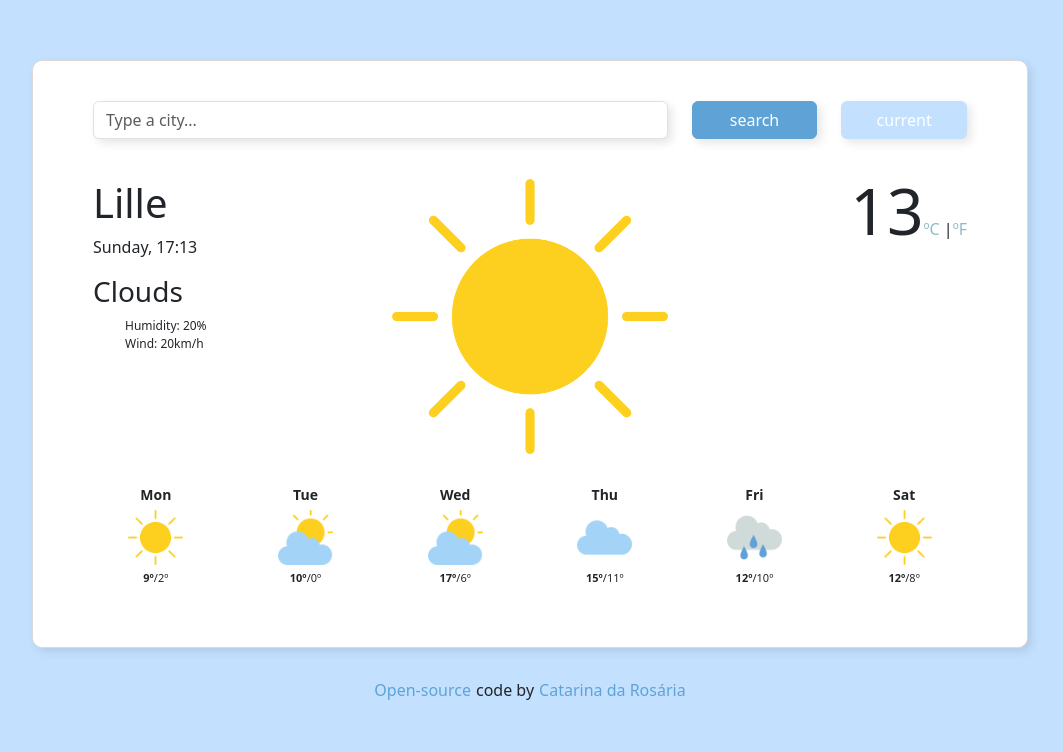
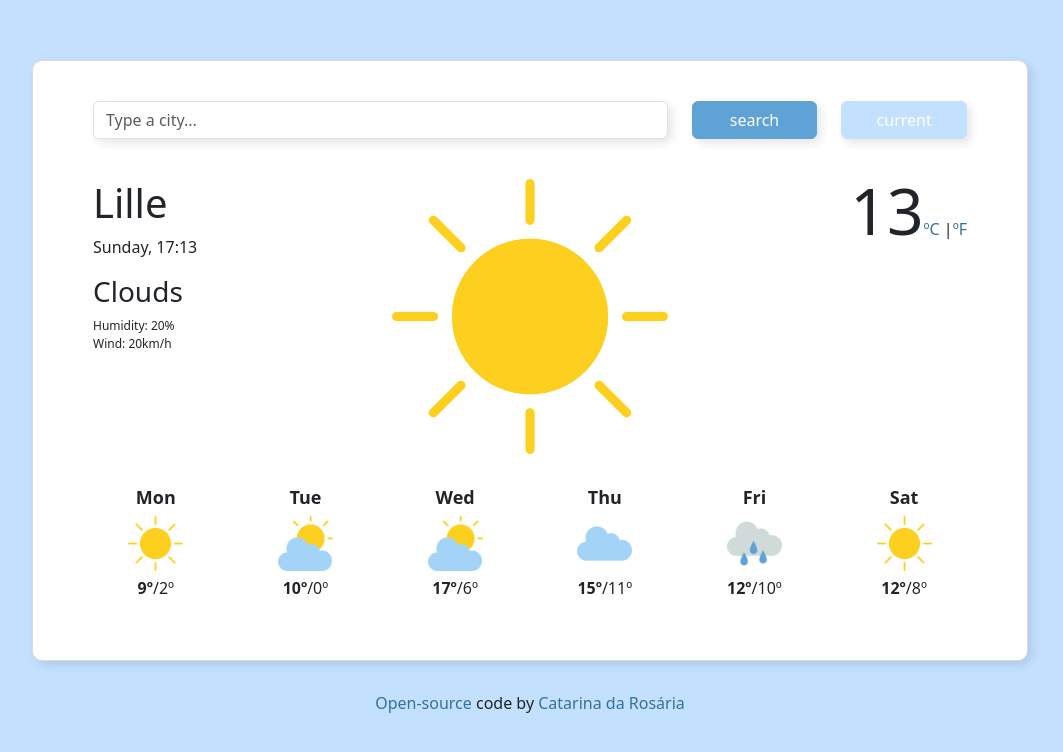
Before and after one commit to catarinadarosaria/weather-react, a React (Create React App) app: page / in a window 1280 px wide. Shown: the top 752 px of the page, without its empty margins (110-1173 px from the left). Built offline with nearby package versions, Linux system fonts and the light colour scheme; no server answers.

Commit message:
api call

```diff
--- a/src/Weather.css
+++ b/src/Weather.css
@@ -5,20 +5,10 @@
 }
 ul {
   list-style: none;
-  padding-left: 0;
+  margin-left: 0 !important;
+  padding: 0 !important;
 }
-.weather-app {
-  background-color: white;
-  box-shadow: 4px 4px 10px rgba(0, 0, 0, 0.1);
-  margin: 60px 60px 30px 60px;
-  max-width: 100%;
-  border: 1px solid rgb(223, 216, 216);
-  border-radius: 10px;
-  padding: 40px 60px 60px 60px;
-}
-.weather-info {
-  margin-top: 40px;
-}
+
 h1 {
   font-size: 40px;
   font-weight: 600;
@@ -35,17 +25,34 @@ h3 {
   text-transform: capitalize;
 }
 
+footer {
+  text-align: center;
+}
+
+.weather-app {
+  background-color: white;
+  box-shadow: 4px 4px 10px rgba(0, 0, 0, 0.1);
+  margin: 60px 60px 30px 60px;
+  max-width: 100%;
+  border: 1px solid rgb(223, 216, 216);
+  border-radius: 10px;
+  padding: 40px 60px 60px 60px;
+}
+.weather-info {
+  margin-top: 40px;
+}
+
 .week-data {
   text-align: center;
 }
 .week-day {
-  font-size: 14px;
+  font-size: 18px;
   padding-bottom: 5px;
   font-weight: 600;
 }
 .daily-temperature {
   padding-top: 5px;
-  font-size: 11px;
+  font-size: 16px;
 }
 
 .current-weather img {
@@ -102,11 +109,11 @@ a:visited {
 }
 #celsius {
   text-decoration: none;
-  color: #8ebac4;
+  color: rgb(53, 112, 158);
 }
 #fahrenheit {
   text-decoration: none;
-  color: #8ebac4;
+  color: rgb(53, 112, 158);
 }
 
 .celsiusClick {
@@ -120,18 +127,14 @@ a:visited {
   font-size: 12px;
   margin-top: -35px;
 }
-footer {
-  text-align: center;
-}
+
 .gitLink {
   text-decoration: none;
   cursor: pointer;
-  color: rgb(95, 162, 214);
-  padding-right: 5px;
+  color: rgb(53, 112, 158);
 }
 .myWebsite {
   text-decoration: none;
   cursor: pointer;
-  color: rgb(95, 162, 214);
-  padding-left: 5px;
+  color: rgb(53, 112, 158);
 }
--- a/src/Weather.js
+++ b/src/Weather.js
@@ -1,11 +1,21 @@
 import React from "react";
 import "./Weather.css";
+import axios from "axios";
 
 export default function Weather() {
+  function handleResponse(response) {
+    alert(Math.round(response.data.main.temp));
+  }
+
+  let apiKey = "e60cfe91a731d94cdd654022271b22a3";
+  let city = "Porto";
+  let url = `https://api.openweathermap.org/data/2.5/weather?q=${city}&appid=${apiKey}&units=metric`;
+  axios.get(url).then(handleResponse);
+
   return (
     <div className="container">
       <div className="weather-app">
-        <form id="search-form" className="mb-3 search-bar">
+        <form id="search-form" className="mb-3 search-bar" onChange>
           <div className="row">
             <div className="col-8">
               <input
@@ -121,14 +131,15 @@ export default function Weather() {
           rel="noreferrer"
         >
           Open-source
-        </a>
-        code by
+        </a>{" "}
+        code by{" "}
         <a
           className="myWebsite"
           href="https://catarinarosaria.com/"
           target="_blank"
           rel="noreferrer"
         >
+          {" "}
           Catarina da Rosária
         </a>
       </footer>
```
